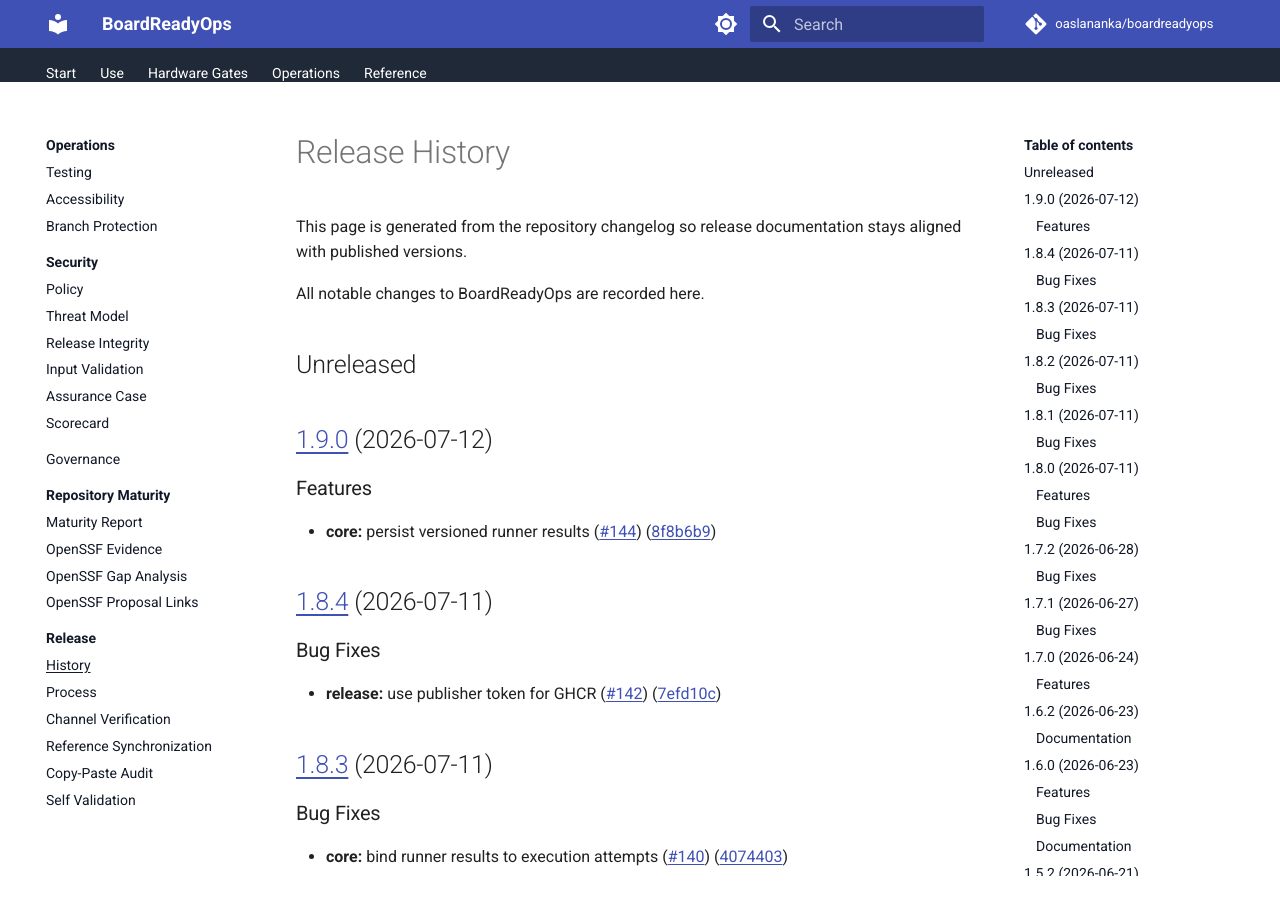
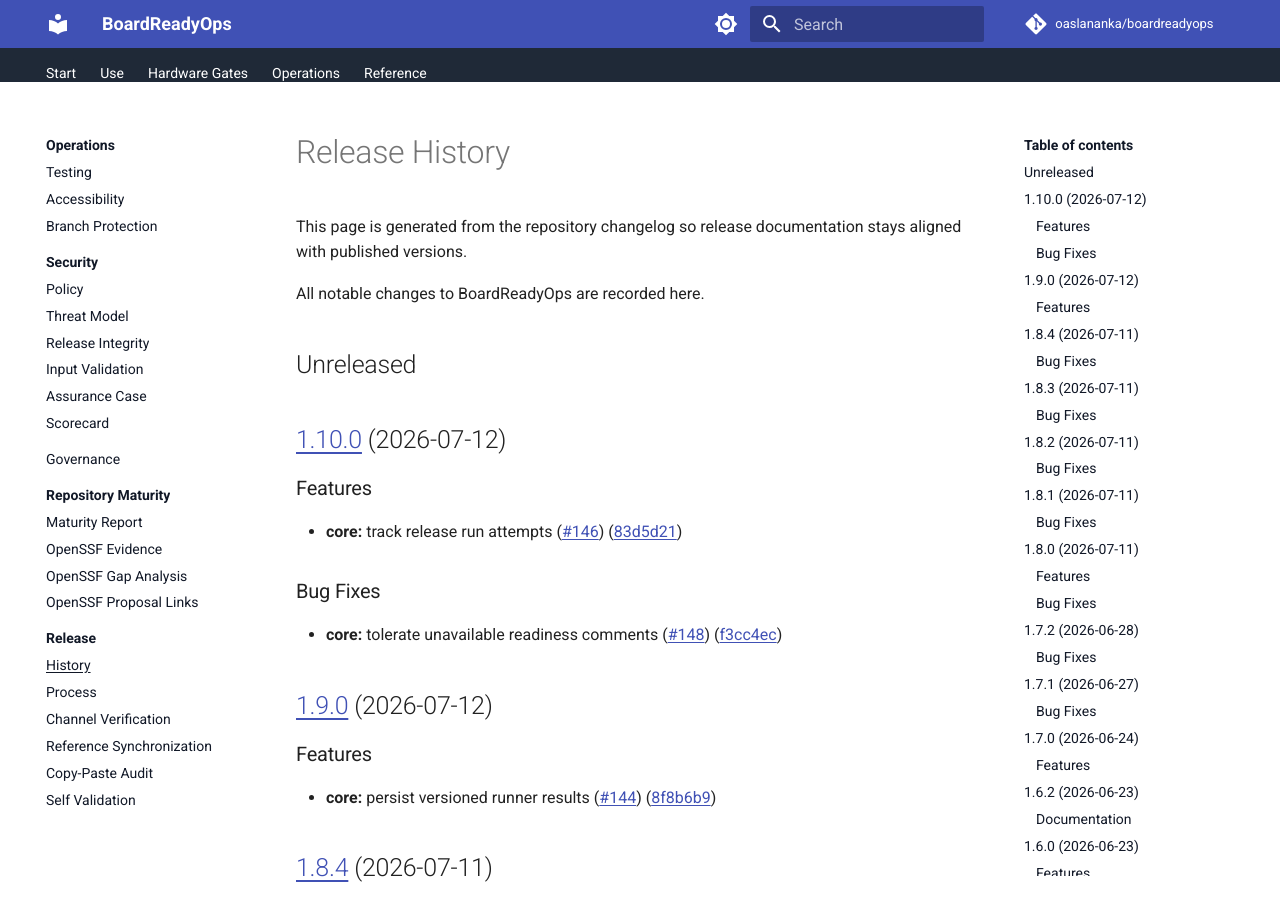
Before and after one commit to renovate-bot/oaslananka-_-boardreadyops, an MkDocs documentation site: the page built from docs/release/history.md, in a window 1280 px wide and 900 px high. Built offline with MkDocs 1.6.1 and Material for MkDocs 9.7.7, drawn with Linux system fonts in a browser that asks for light colours; comment, search, counter and statistics services are not loaded; the version menu is left out.

Commit message:
chore(main): release 1.10.0 (#147)
Release BoardReadyOps 1.10.0 with release-run attempt history and non-blocking readiness comment publication.

```diff
--- a/docs/release/history.md
+++ b/docs/release/history.md
@@ -7,6 +7,18 @@
 All notable changes to BoardReadyOps are recorded here.
 
 ## Unreleased
+
+## [1.10.0](https://github.com/oaslananka/boardreadyops/compare/v1.9.0...v1.10.0) (2026-07-12)
+
+
+### Features
+
+* **core:** track release run attempts ([#146](https://github.com/oaslananka/boardreadyops/issues/146)) ([83d5d21](https://github.com/oaslananka/boardreadyops/commit/83d5d216f9706e77a9e8a78bc5195e59c52df6e6))
+
+
+### Bug Fixes
+
+* **core:** tolerate unavailable readiness comments ([#148](https://github.com/oaslananka/boardreadyops/issues/148)) ([f3cc4ec](https://github.com/oaslananka/boardreadyops/commit/f3cc4ec32eaa18618af0565199740852ab6c6d43))
 
 ## [1.9.0](https://github.com/oaslananka/boardreadyops/compare/v1.8.4...v1.9.0) (2026-07-12)
 
--- a/package.json
+++ b/package.json
@@ -1,6 +1,6 @@
 {
   "name": "boardreadyops",
-  "version": "1.9.0",
+  "version": "1.10.0",
   "description": "BoardReadyOps checks KiCad hardware repositories for production readiness before fabrication.",
   "type": "module",
   "license": "MIT",
```
Also changed, not shown: CHANGELOG.md (+12 -0 lines), README.md (+3 -3 lines), .release-please-manifest.json, 2 other files.
